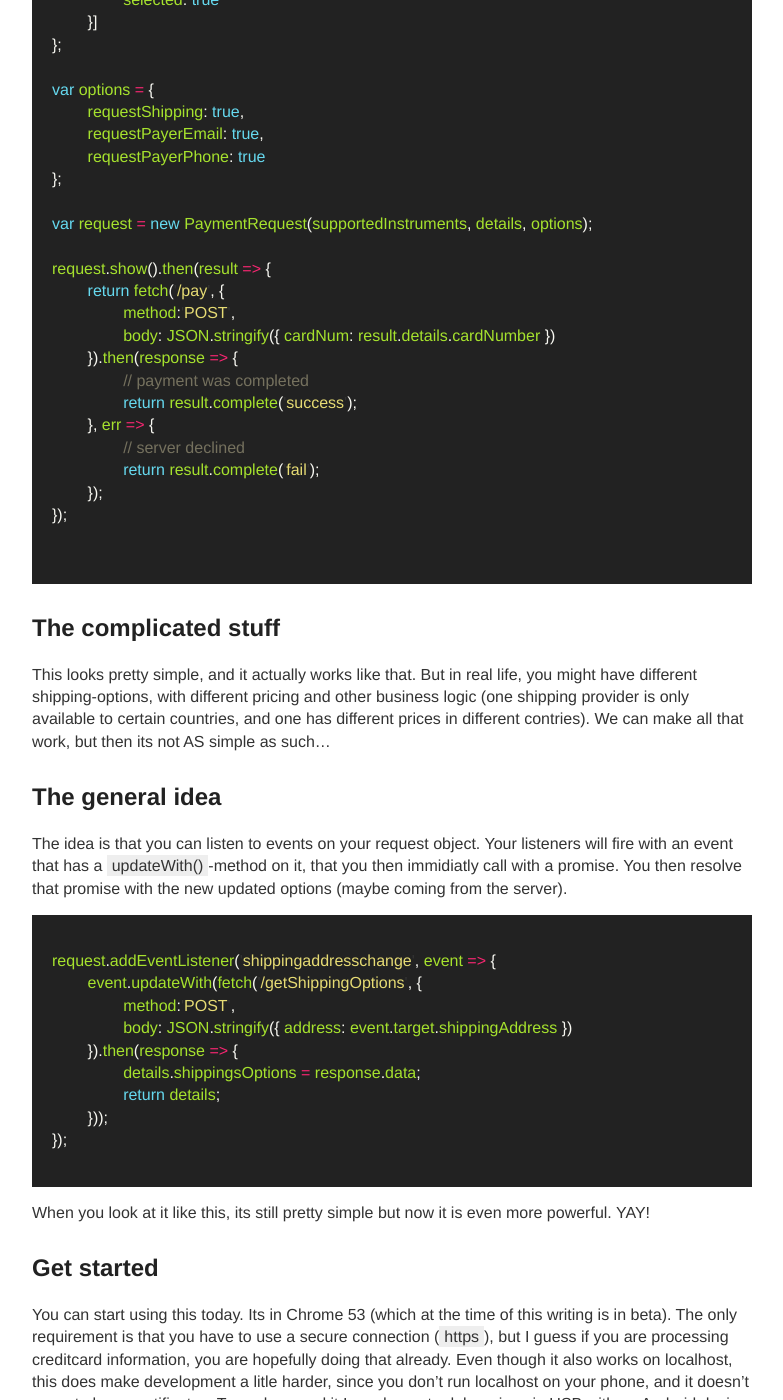
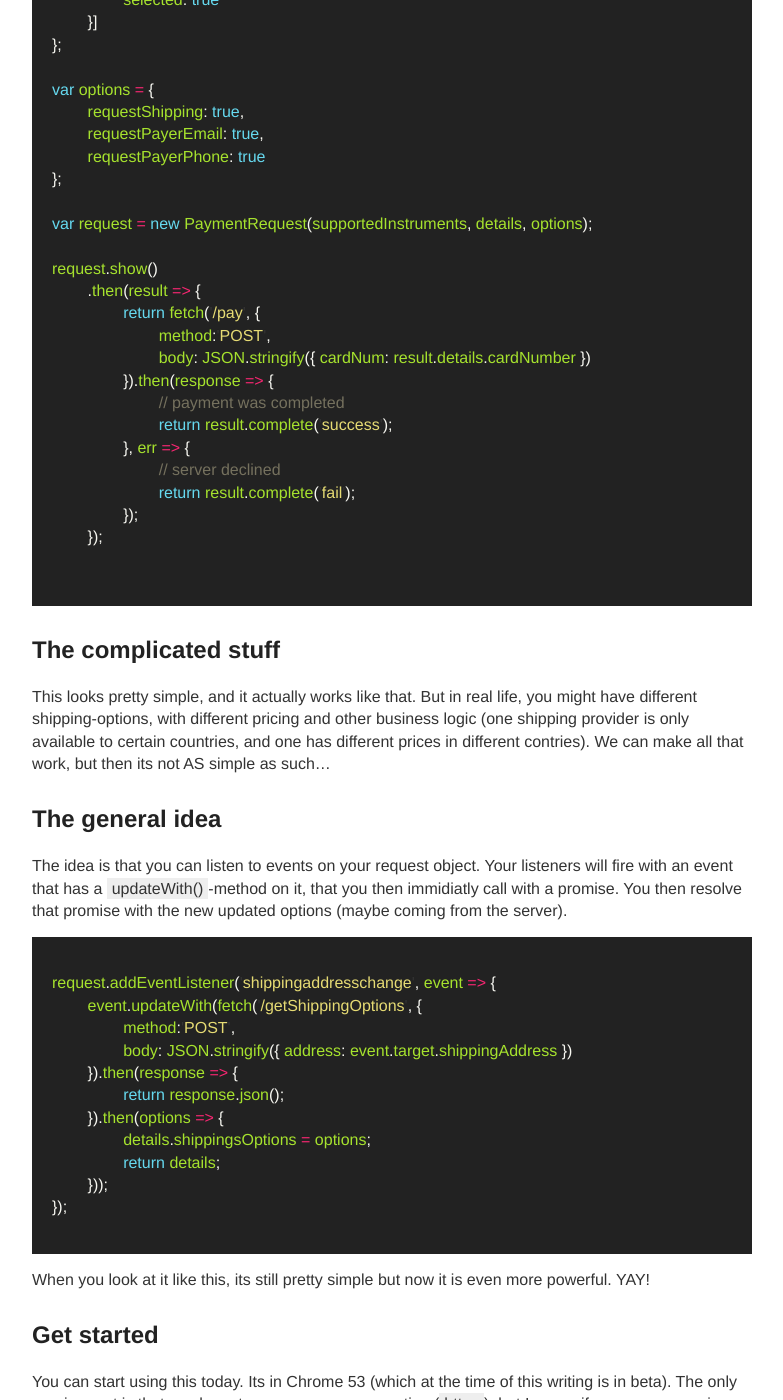
Before and after one commit to filipbech/filipbech.github.io, a Jekyll site: the page built from _posts/2016-08-17-First_impressions_of_the_new_PaymentRequest_API.md, in a window 1280 px wide and 1400 px high, scrolled down 1361 px. Shown: the whole window, without its empty margins (248-1031 px from the left). Built offline with Jekyll 4.4.1, drawn with Linux system fonts in a browser that asks for light colours; comment, search, counter and statistics services are not loaded.

Commit message:
paymentrequestpost: Fixing a bug in the code + some codestyle

````diff
--- a/_posts/2016-08-17-First_impressions_of_the_new_PaymentRequest_API.md
+++ b/_posts/2016-08-17-First_impressions_of_the_new_PaymentRequest_API.md
@@ -29,7 +29,7 @@ var details = {
 	shippingOptions: [{
 		id: 'free',
 		label: 'Free shipping',
-		amount: {currency: 'DKK', value: '0.00'},
+		amount: { currency: 'DKK', value: '0.00' },
 		selected: true
 	}]
 };
@@ -42,18 +42,19 @@ var options = {
 
 var request = new PaymentRequest(supportedInstruments, details, options);
 
-request.show().then(result => {
-	return fetch('/pay', {
-		method:'POST',
-		body: JSON.stringify({ cardNum: result.details.cardNumber })
-	}).then(response => {
-		// payment was completed
-		return result.complete('success');
-	}, err => {
-		// server declined
-		return result.complete('fail');
+request.show()
+	.then(result => {
+		return fetch('/pay', {
+			method:'POST',
+			body: JSON.stringify({ cardNum: result.details.cardNumber })
+		}).then(response => {
+			// payment was completed
+			return result.complete('success');
+		}, err => {
+			// server declined
+			return result.complete('fail');
+		});
 	});
-});
 
 ```
 
@@ -69,7 +70,9 @@ request.addEventListener('shippingaddresschange', event => {
 		method:'POST',
 		body: JSON.stringify({ address: event.target.shippingAddress })
 	}).then(response => {
-		details.shippingsOptions = response.data;
+		return response.json();
+	}).then(options => {
+		details.shippingsOptions = options;
 		return details;
 	}));
 });
````
